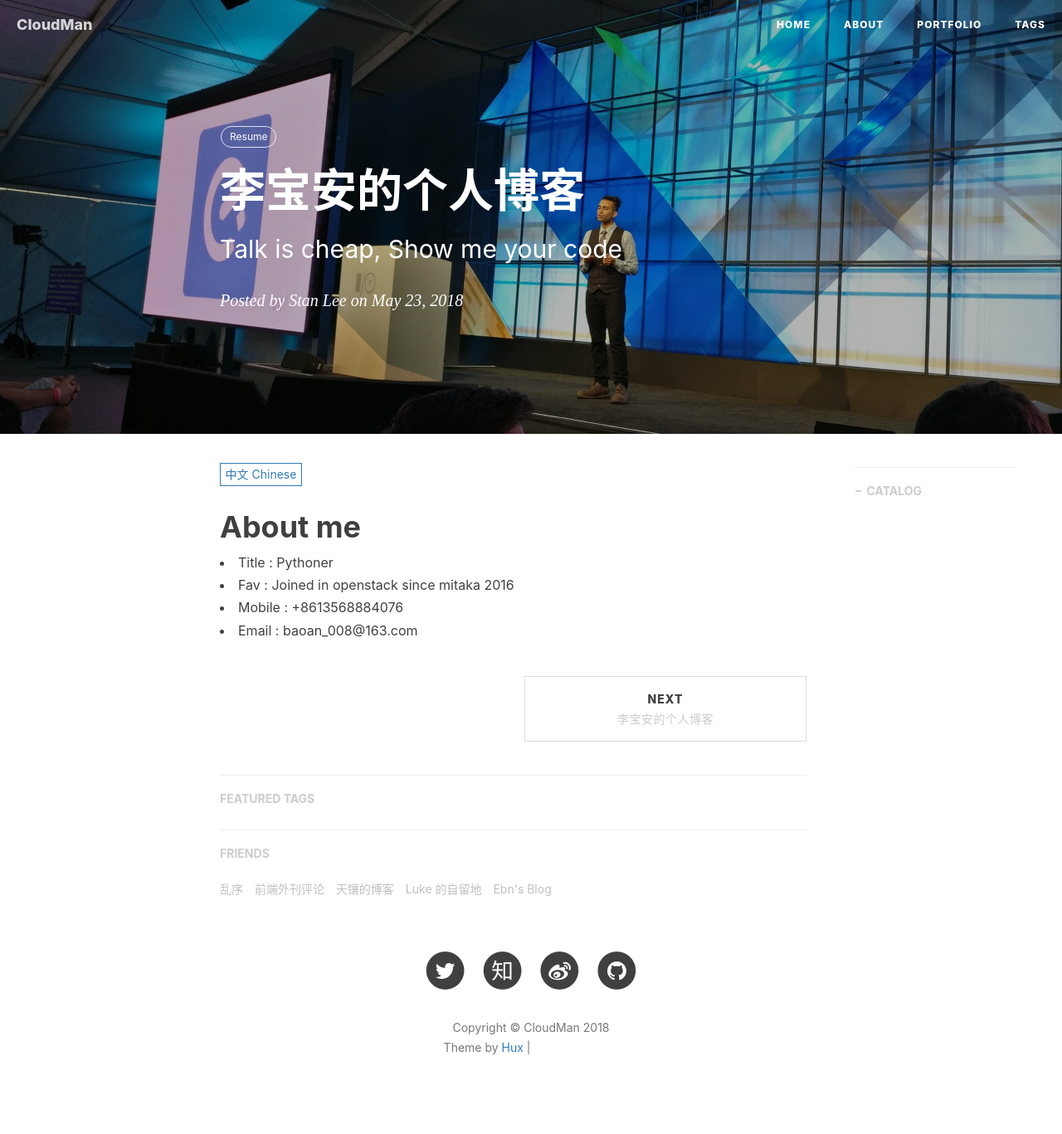
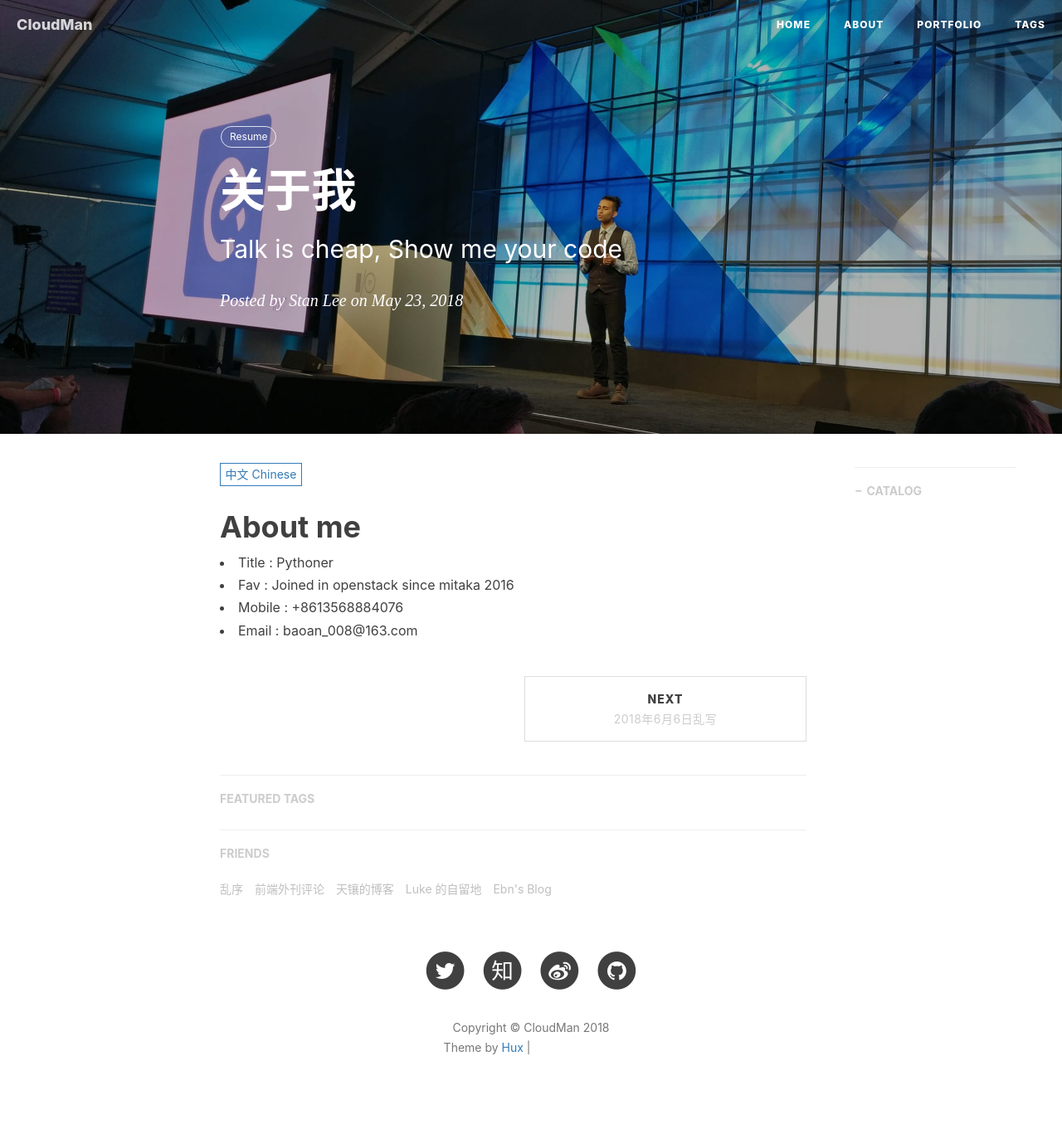
Before and after one commit to libaoan/libaoan.github.io, a Jekyll site: the page built from _posts/2018-05-23-关于我.markdown, in a window 1280 px wide. Shown: the whole page at 83% size. Built offline with Jekyll 4.4.1, drawn with Linux system fonts in a browser that asks for light colours; nearby versions of some CDN libraries; comment, search, counter and statistics services are not loaded; grey boxes are pictures that could not be loaded.

Commit message:
update in 2018-6-6

```diff
--- a/_posts/2018-05-23-关于我.markdown
+++ b/_posts/2018-05-23-关于我.markdown
@@ -1,6 +1,6 @@
 ---
 layout:       post
-title:        "李宝安的个人博客"
+title:        "关于我"
 subtitle:     "Talk is cheap, Show me your code"
 date:         2018-05-23 12:00:00
 author:       "Stan Lee"
--- a/_posts/2018-06-6-记叙.markdown
+++ b/_posts/2018-06-6-记叙.markdown
@@ -1,6 +1,6 @@
 ---
 layout:       post
-title:        "李宝安的个人博客"
+title:        "2018年6月6日乱写"
 subtitle:     "Just Do It"
 date:         2018-06-06 6:30:00
 author:       "Stan Lee"
```
